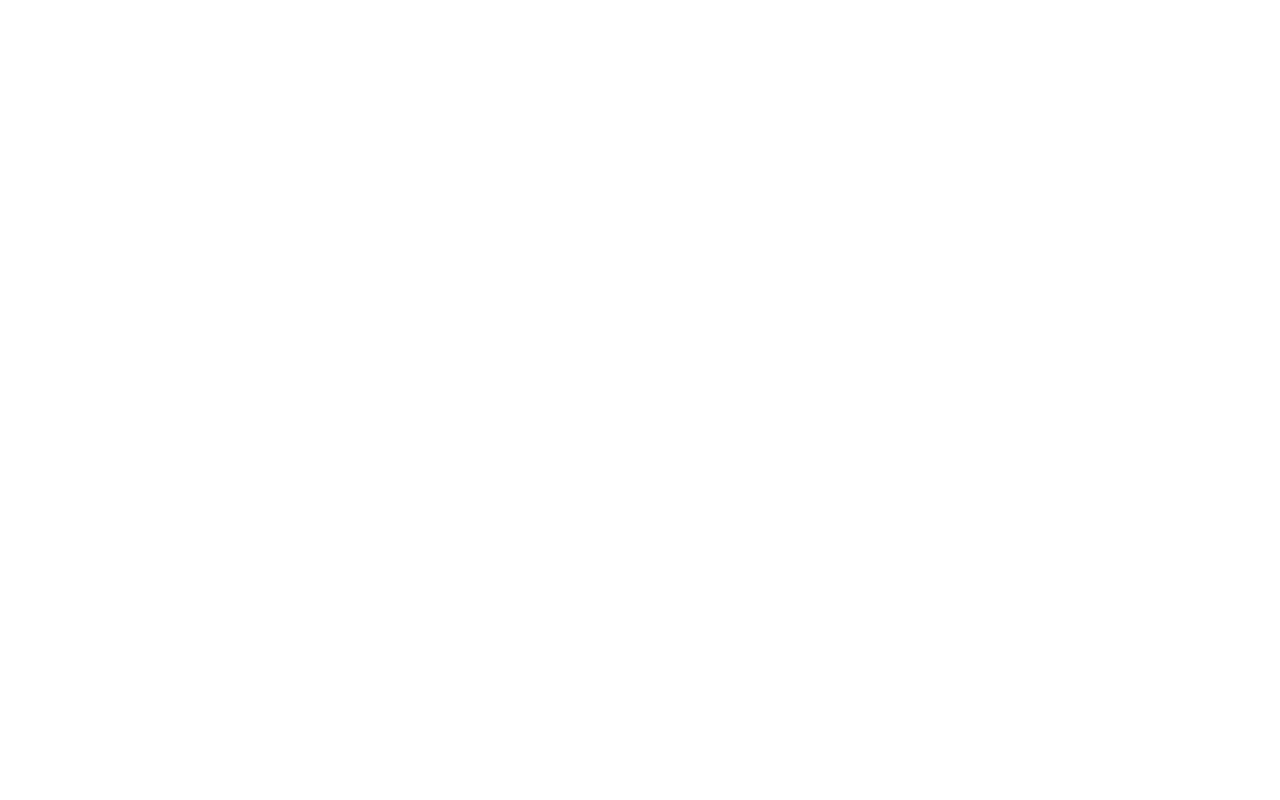
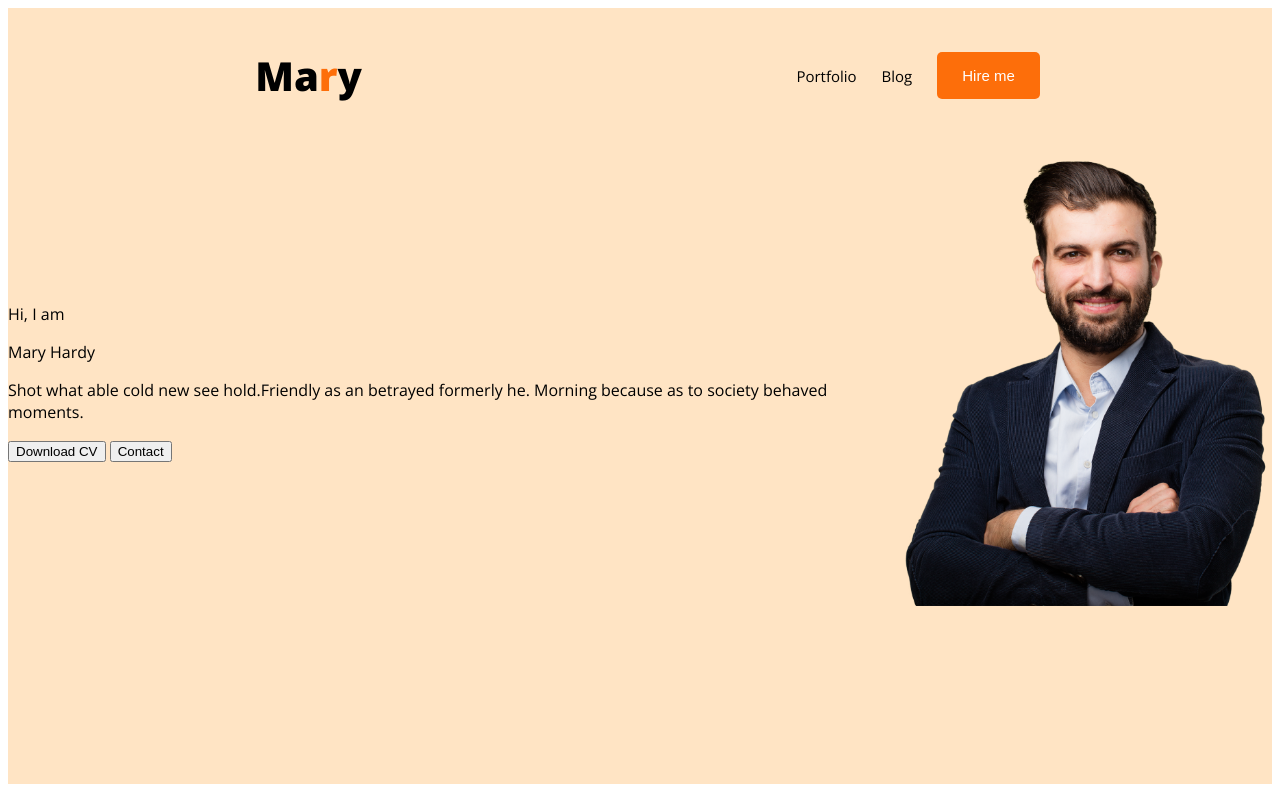
Before and after one commit to hameem03/portfolio-resource1, a plain HTML site: page index.html in a window 1280 px wide. Drawn offline with nearby package versions, Linux system fonts and the light colour scheme.

Commit message:
nav complete

```diff
--- a/index.html
+++ b/index.html
@@ -1,12 +1,46 @@
 <!DOCTYPE html>
 <html lang="en">
+
 <head>
     <meta charset="UTF-8">
     <meta name="viewport" content="width=device-width, initial-scale=1.0">
     <title>portfolio_resource1</title>
     <link rel="shortcut icon" href="images/icons/home.png" type="image/x-icon">
+    <link rel="preconnect" href="https://fonts.googleapis.com">
+    <link rel="preconnect" href="https://fonts.gstatic.com" crossorigin>
+    <link href="https://fonts.googleapis.com/css2?family=Open+Sans:ital,wght@0,300..800;1,300..800&display=swap"
+        rel="stylesheet">
+    <link rel="stylesheet" href="style.css">
 </head>
+
 <body>
+    <header>
+        <nav>
+            <div class="nav-container">
+                <div>
+                    <p class="nav-left">Ma<span class="r">r</span>y</p>
+                </div>
+                <div class="nav-right">
+                    <li>Portfolio</li>
+                    <li>Blog</li>
+                    <button class="nav-btn">Hire me</button>
+                </div>
+            </div>
+        </nav>
+        <div class="banner">
+            <!-- <img src="/images/developer.png" alt="" class="developer"> -->
+            <div>
+                <p>Hi, I  am</p>
+                <p>Mary Hardy</p>
+                <p>Shot what able cold new see hold.Friendly as an betrayed formerly he. Morning because as to society behaved moments.</p>
+                <div>
+                    <button class="bnr-left">Download CV</button>
+                    <button class="bnr-right">Contact</button>
+                </div>
+            </div>
+            <img class="hardy"src="/images/hardy.png" alt="">
+        </div>
+    </header>
+</body>
 
-</body>
 </html>
--- /dev/null
+++ b/style.css
@@ -0,0 +1,57 @@
+body{
+    font-family: "Open Sans", sans-serif;
+    /* width: 900px;
+    margin: auto;
+    border: 2px solid rebeccapurple; */
+}
+
+.nav-container{
+    display: flex;
+    justify-content: space-around;
+    align-items: center;
+    padding-left: 30px;
+
+}
+.nav-right{
+    display: flex;
+    margin-right: 15px;
+    gap: 25px;
+    align-items: center;
+}
+.nav-right li{
+    list-style: none;
+    font-size: 15px;
+    font-weight: 400;
+}
+.nav-btn{
+    border: 0;
+    border-radius: 5px;
+    background-color: #FD6E0A;
+    color: #ffff;
+    padding: 15px 25px;
+    font-size: 15px;
+    font-weight: 500;
+}
+.nav-left{
+    font-size: 2.5em;
+    font-weight: 800;
+}
+.r{
+    color: #FD6E0A;
+}
+
+header{
+    /* background-color: #f8f5e4; */
+    background-color: bisque;
+    height: 97vh;
+}
+.banner{
+    display: flex;
+    align-items: center;
+}
+.hardy{
+    width: 400px;
+}
+.developer{
+    height: auto;
+}
```
